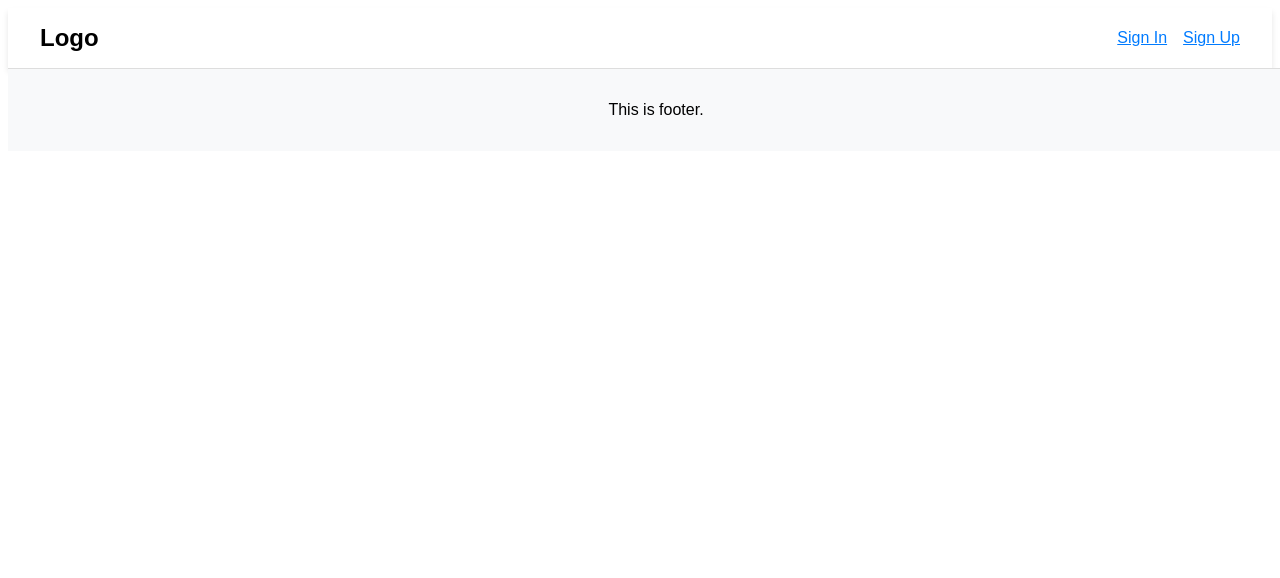
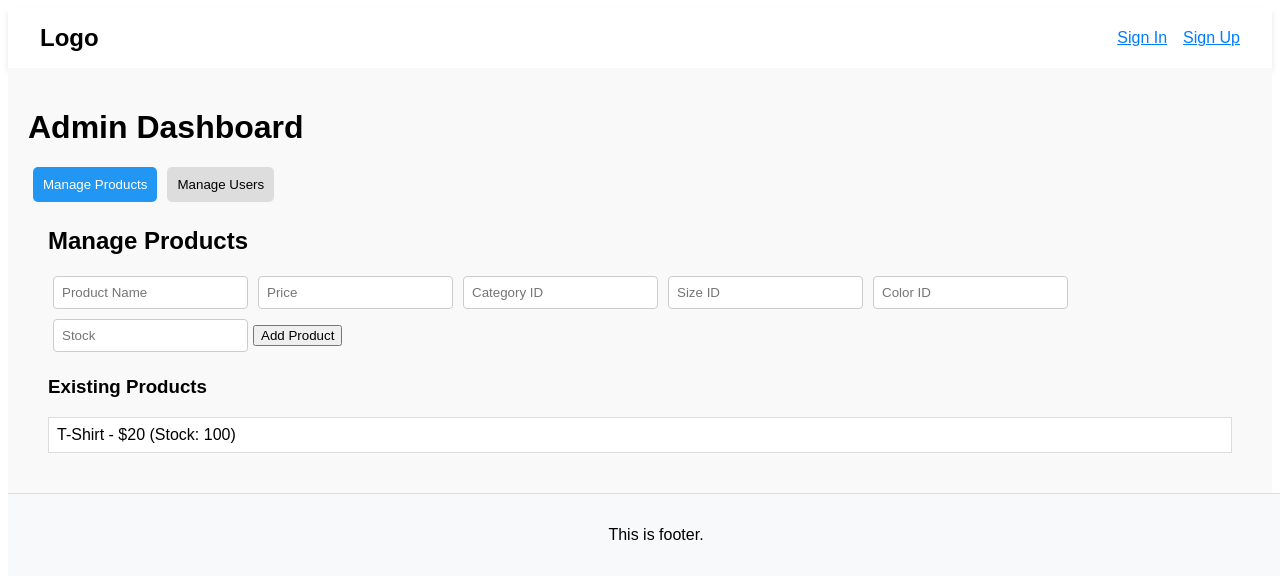
Before and after one commit to amiramiour/ecommerce-frontend, a React (Vite) app: page /admin in a window 1280 px wide. Shown: the top 578 px of the page. Built offline with nearby package versions, Linux system fonts and the light colour scheme.

Commit message:
forget to push dashbord

```diff
--- a/src/App.jsx
+++ b/src/App.jsx
@@ -9,6 +9,8 @@ import Header from "./components/Header";
 import Footer from "./components/Footer";
 import ProductDetails from "./components/ProductDetails";
 import CartPage from "./screens/CartPage";
+
+import AdminDashboard from "./screens/AdminDashboard";
 const App = () => {
   const [user, setUser] = useState(null);
   const [orders, setOrders] = useState([
@@ -40,6 +42,8 @@ const App = () => {
         <Route path="/login" element={<LoginForm onLogin={handleLogin} />} />
         <Route path="/product/:id" element={<ProductDetails />} />
         <Route path="/cart" element={<CartPage />} />
+        <Route path="/admin" element={<AdminDashboard />} />
+
 
 
       </Routes>
--- /dev/null
+++ b/src/components/ProductManagement.jsx
@@ -0,0 +1,108 @@
+import React, { useState } from "react";
+import "../styles/ProductManagement.css";
+
+const ProductManagement = () => {
+  const [products, setProducts] = useState([
+    {
+      id: 1,
+      name: "T-Shirt",
+      price: 20.0,
+      category_id: 1,
+      size_id: 2,
+      color_id: 3,
+      availability: true,
+      stock: 100,
+    },
+  ]);
+
+  const [newProduct, setNewProduct] = useState({
+    name: "",
+    price: "",
+    category_id: "",
+    size_id: "",
+    color_id: "",
+    stock: "",
+  });
+
+  const handleInputChange = (e) => {
+    const { name, value } = e.target;
+    setNewProduct({ ...newProduct, name: value });
+  };
+
+  const handleAddProduct = () => {
+    setProducts([...products, { ...newProduct, id: products.length + 1 }]);
+    setNewProduct({
+      name: "",
+      price: "",
+      category_id: "",
+      size_id: "",
+      color_id: "",
+      stock: "",
+    });
+  };
+
+  return (
+    <div className="product-management">
+      <h2>Manage Products</h2>
+      <form className="product-form" onSubmit={(e) => e.preventDefault()}>
+        <input
+          type="text"
+          name="name"
+          placeholder="Product Name"
+          value={newProduct.name}
+          onChange={handleInputChange}
+        />
+        <input
+          type="number"
+          name="price"
+          placeholder="Price"
+          value={newProduct.price}
+          onChange={handleInputChange}
+        />
+        <input
+          type="number"
+          name="category"
+          placeholder="Category ID"
+          value={newProduct.category_id}
+          onChange={handleInputChange}
+        />
+        <input
+          type="number"
+          name="size"
+          placeholder="Size ID"
+          value={newProduct.size_id}
+          onChange={handleInputChange}
+        />
+        <input
+          type="number"
+          name="color"
+          placeholder="Color ID"
+          value={newProduct.color_id}
+          onChange={handleInputChange}
+        />
+        <input
+          type="number"
+          name="stock"
+          placeholder="Stock"
+          value={newProduct.stock}
+          onChange={handleInputChange}
+        />
+        <button type="button" onClick={handleAddProduct}>
+          Add Product
+        </button>
+      </form>
+      <div className="product-list">
+        <h3>Existing Products</h3>
+        <ul>
+          {products.map((product) => (
+            <li key={product.id}>
+              {product.name} - ${product.price} (Stock: {product.stock})
+            </li>
+          ))}
+        </ul>
+      </div>
+    </div>
+  );
+};
+
+export default ProductManagement;
--- /dev/null
+++ b/src/components/UserManagement.jsx
@@ -0,0 +1,46 @@
+import React, { useState } from "react";
+import "../styles/UserManagement.css";
+
+const UserManagement = () => {
+  const [users, setUsers] = useState([
+    { id: 1, name: "John Doe", email: "john@example.com", role: "Admin" },
+    { id: 2, name: "Jane Smith", email: "jane@example.com", role: "User" },
+  ]);
+
+  const handleDeleteUser = (id) => {
+    setUsers(users.filter((user) => user.id !== id));
+  };
+
+  return (
+    <div className="user-management">
+      <h2>Manage Users</h2>
+      <table className="user-table">
+        <thead>
+          <tr>
+            <th>ID</th>
+            <th>Name</th>
+            <th>Email</th>
+            <th>Role</th>
+            <th>Actions</th>
+          </tr>
+        </thead>
+        <tbody>
+          {users.map((user) => (
+            <tr key={user.id}>
+              <td>{user.id}</td>
+              <td>{user.name}</td>
+              <td>{user.email}</td>
+              <td>{user.role}</td>
+              <td>
+                <button>Edit</button>
+                <button onClick={() => handleDeleteUser(user.id)}>Delete</button>
+              </td>
+            </tr>
+          ))}
+        </tbody>
+      </table>
+    </div>
+  );
+};
+
+export default UserManagement;
--- /dev/null
+++ b/src/screens/AdminDashboard.jsx
@@ -0,0 +1,34 @@
+import React, { useState } from "react";
+import ProductManagement from "../components/ProductManagement";
+import UserManagement from "../components/UserManagement";
+import "../styles/AdminDashboard.css";
+
+const AdminDashboard = () => {
+  const [view, setView] = useState("products"); // Toggle between products and users
+
+  return (
+    <div className="admin-dashboard">
+      <h1>Admin Dashboard</h1>
+      <div className="admin-nav">
+        <button
+          className={view === "products" ? "active" : ""}
+          onClick={() => setView("products")}
+        >
+          Manage Products
+        </button>
+        <button
+          className={view === "users" ? "active" : ""}
+          onClick={() => setView("users")}
+        >
+          Manage Users
+        </button>
+      </div>
+      <div className="admin-content">
+        {view === "products" && <ProductManagement />}
+        {view === "users" && <UserManagement />}
+      </div>
+    </div>
+  );
+};
+
+export default AdminDashboard;
--- /dev/null
+++ b/src/styles/AdminDashboard.css
@@ -0,0 +1,18 @@
+.admin-dashboard {
+    padding: 20px;
+    background-color: #f9f9f9;
+  }
+
+  .admin-nav button {
+    margin: 5px;
+    padding: 10px;
+    border: none;
+    cursor: pointer;
+    background: #ddd;
+    border-radius: 5px;
+  }
+
+  .admin-nav .active {
+    background: #2196f3;
+    color: white;
+  }
--- /dev/null
+++ b/src/styles/ProductManagement.css
@@ -0,0 +1,22 @@
+.product-management {
+    margin: 20px;
+  }
+
+  .product-form input {
+    margin: 5px;
+    padding: 8px;
+    border: 1px solid #ccc;
+    border-radius: 4px;
+  }
+
+  .product-list ul {
+    list-style: none;
+    padding: 0;
+  }
+
+  .product-list li {
+    padding: 8px;
+    background: #fff;
+    border: 1px solid #ddd;
+    margin-bottom: 5px;
+  }
--- /dev/null
+++ b/src/styles/UserManagement.css
@@ -0,0 +1,18 @@
+.user-management {
+    margin: 20px;
+  }
+
+  .user-table {
+    width: 100%;
+    border-collapse: collapse;
+  }
+
+  .user-table th,
+  .user-table td {
+    padding: 10px;
+    border: 1px solid #ddd;
+  }
+
+  .user-table th {
+    background: #f4f4f4;
+  }
```
